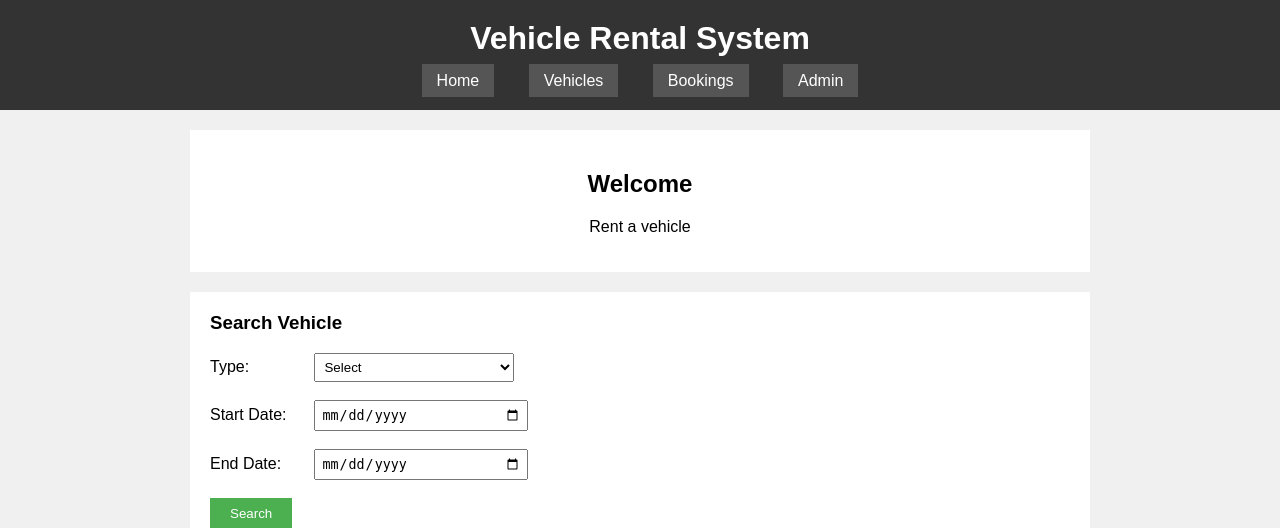
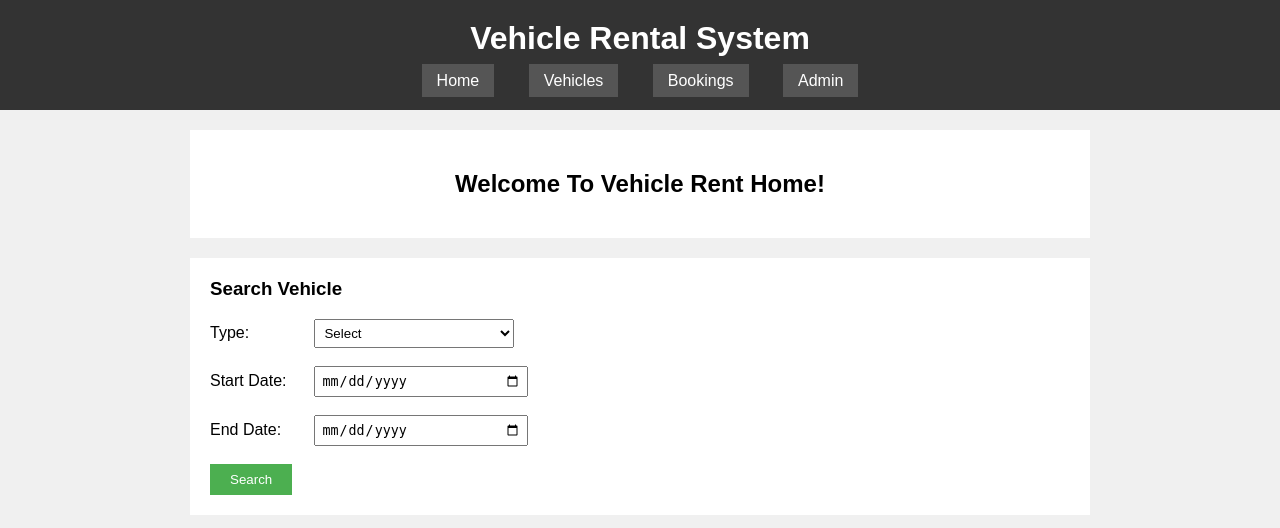
Before and after one commit to sravanireddy2000/VehicleRentalSytem, a Flask app: page / in a window 1280 px wide. Shown: the top 528 px of the page. Run offline with Flask 3, Linux system fonts and the light colour scheme; data that the repository does not hold is empty.

Commit message:
changed_title

```diff
--- a/templates/admin.html
+++ b/templates/admin.html
@@ -1,7 +1,7 @@
 <html>
 <head>
     <title>Admin Panel - Vehicle Rental System</title>
-    <link rel="stylesheet" href="{{ url_for('static', filename='css/style.css') }}">
+    <link rel="stylesheet" href="/static/css/style.css">
 </head>
 <body>
 
--- a/templates/index.html
+++ b/templates/index.html
@@ -11,8 +11,7 @@
     <div class="mainContent">
 
         <div class="welcomeBox">
-            <h2>Welcome</h2>
-            <p>Rent a vehicle</p>
+            <h2>Welcome To Vehicle Rent Home!</h2>
         </div>
 
         <div class="searchBox">
```
